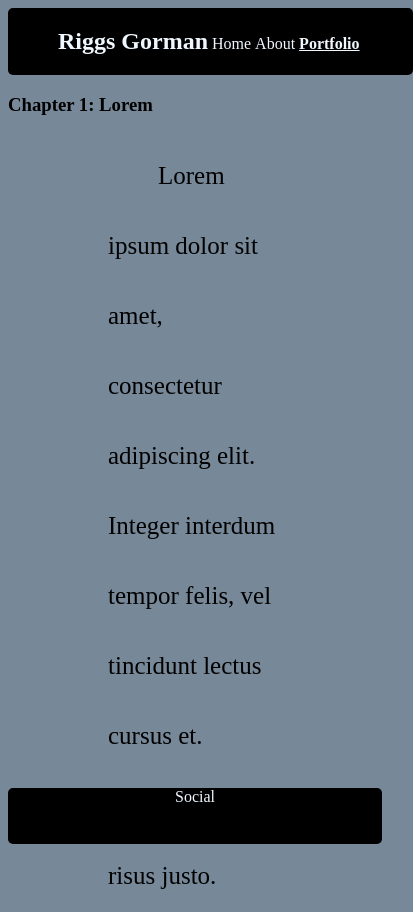
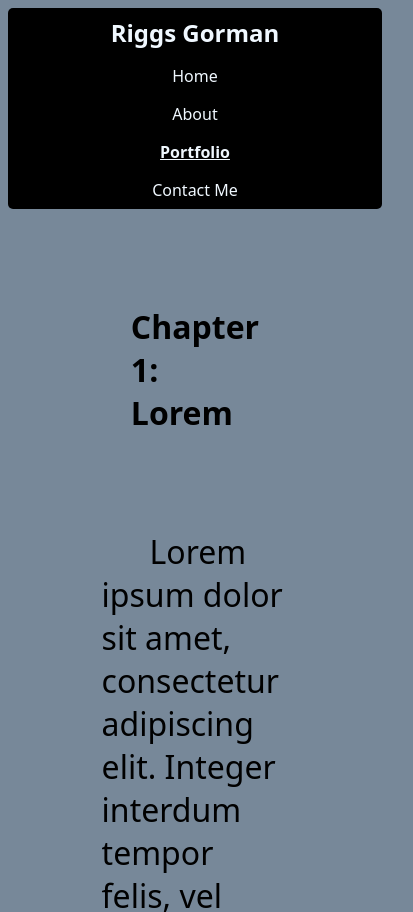
Before and after one commit to riggsmcgee/Personal-Website-Fullstack-, a plain HTML site: page portfolio.html in a window 390 px wide. Shown: the top 912 px of the page, 413 px wide, since content can reach past the window. Drawn offline with Linux system fonts and the light colour scheme.

Commit message:
Cleaned up the code in general. Added contact.html and form-success.html

```diff
--- a/portfolio.html
+++ b/portfolio.html
@@ -7,27 +7,14 @@
     <link rel="stylesheet" href="style.css" />
   </head>
   <body>
-    <!--Done: Header w/ links to other html pages and my name -->
     <nav>
-      <div class="headerLeft">
-        <h1><b>Riggs Gorman</b></h1>
-      </div>
-      <div class="headerRight">
-        <div>
-          <a href="index.html">Home</a>
-        </div>
-        <div>
-          <a href="about.html">About</a>
-        </div>
-        <div>
-          <a href="portfolio.html"
-            ><b><u>Portfolio</u></b></a
-          >
-        </div>
-      </div>
+      <h1>Riggs Gorman</h1>
+      <a href="index.html">Home</a>
+      <a href="about.html">About</a>
+      <a href="portfolio.html" class="current-page">Portfolio</a>
+      <a href="contact.html">Contact Me</a>
     </nav>
-    <!-- Three sections about myself -->
-    <div>
+    <content id="portfolio-content">
       <h3>Chapter 1: Lorem</h3>
       <p>
         Lorem ipsum dolor sit amet, consectetur adipiscing elit. Integer
@@ -39,8 +26,6 @@
         efficitur nec. Mauris vel lacinia nunc. Ut id cursus erat. Suspendisse
         potenti.
       </p>
-    </div>
-    <div>
       <h3>Chapter 2: Ipsum</h3>
       <p>
         Lorem ipsum dolor sit amet, consectetur adipiscing elit. Vestibulum sed
@@ -51,8 +36,6 @@
         efficitur nec. Mauris vel lacinia nunc. Ut id cursus erat. Suspendisse
         potenti.
       </p>
-    </div>
-    <div>
       <h3>Chapter 3: Dolor</h3>
       <p>
         Lorem ipsum dolor sit amet, consectetur adipiscing elit. Vestibulum sed
@@ -63,11 +46,11 @@
         efficitur nec. Mauris vel lacinia nunc. Ut id cursus erat. Suspendisse
         potenti.
       </p>
-    </div>
+    </content>
 
-    <div class="footer">
+    <footer>
       <a>Social</a>
-    </div>
+    </footer>
 
     <script src="javascript.js"></script>
   </body>
--- a/style.css
+++ b/style.css
@@ -1,5 +1,16 @@
 body {
-    background-color:lightslategrey
+    background-color:lightslategrey;
+    font-family: system-ui, -apple-system, BlinkMacSystemFont, 'Segoe UI', Roboto, Oxygen, Ubuntu, Cantarell, 'Open Sans', 'Helvetica Neue', sans-serif;
+    display: grid;
+    min-height: 99vh;
+    max-width: 100%;
+    grid-template-columns: 1fr 1fr 1fr;
+    grid-template-rows: auto 1fr auto;
+    grid-template-areas:
+    "nav nav nav"
+    "content content content"
+    "footer footer footer"
+    ;
 }
 
 h1 {
@@ -7,49 +18,128 @@ h1 {
 }
 
 nav {
-    display: block;
+    display: flex;
+    flex-direction: row;
     background-color:black;
-    width: 95%;
-    height: 100%;
-    padding-left: 50px;
+    border-radius: 5px;
+    grid-area: nav;
+    justify-items: center;
+    align-items: baseline;
+    justify-content: left;
+}
+
+nav a, footer a {
+    color: aliceblue;
+}
+
+nav > * {
+    margin-left: 2rem;
+}
+
+.current-page {
+    text-decoration: underline;
+    font-weight: 800;
+}
+
+content {
+    display: flex;
+    justify-content: center;
+    align-items: center;
+    grid-area: content;
+}
+
+content > * {
+    margin: 0 5vw;
+}
+
+p {
+    font-size: 2rem;
+}
+
+img {
+    /* width: 25%; */
+    width: 25%;
     border-radius: 5px;
 }
 
-.quote {
-    text-align: center;
-    padding-top: 0px;
+#about-content {
+    flex-direction: column;
+
+    h2 {
+        font-size: 2rem;
+        margin-bottom: 1rem;
+        margin-top: 1rem;
     }
 
-img {
-    width: 400px;
-    margin-top: 20px;
+    p {
+        margin-bottom: 1.5rem;
+        text-indent: 3rem;
+    }
+
+
+}
+
+#about-content p:last-child {
+    margin-bottom: 5rem;
+}
+
+#portfolio-content {
+    flex-direction: column;
+    margin: 5rem 10rem;
+
+    h3 {
+        font-size: 2rem;
+        margin-bottom: 1rem;
+        margin-top: 1rem;
+    }
+
+    p {
+        margin-bottom: 2rem;
+        text-indent: 3rem;
+    }
+
+    input {
+        height: 3rem;
+        width: 20rem;
+    }
+}
+
+#contact-content {
+    flex-direction: column;
+}
+
+
+#form-success-content {
+    flex-direction: column;
+    >* {
+        margin: 5rem 0;
+    }
+
+    a {
+        background-color: black;
+        padding: 1rem;
         border-radius: 5px;
     }
 
-div {
-    display: inline-block;
+    p {
+        text-align: center;
     }
-.content {
-    text-align: center;
-    margin-bottom: 300px;
 }
 
-.footer {
+
+
+footer {
+    display: flex;
+    justify-content: center;
     background-color:black;
-    display: block;
-    height: 56px;
-    bottom: 0;
-    position: sticky;
-    text-align: center;
     border-radius: 5px;
-}
-h2 {
-    text-align: center;
+    grid-area: footer;
 }
 
+
 a {
-    color: aliceblue;
     text-decoration: none;
+    color: antiquewhite;
 }
 
 a:hover {
@@ -60,17 +150,31 @@ a:hover {
     background-color: palevioletred;
 }
 
-.socials {
-    height: 100%;
-    width: 100%;
-    text-align: center;
-    margin-top: 20px;
+@media screen and (max-width: 500px) {
+    nav {
+        flex-direction: column;
+        justify-content: center;
+        align-items: center;
+        justify-items: center;
+        align-content: center;
+
+        >* {
+            margin: 0.5rem 0;
+        }
     }
 
+    content {
+        flex-direction: column;
+
         p {
-    font-size: 25px;
-    line-height: 70px;
-    text-indent: 50px;
-    padding-left: 100px;
-    padding-right: 100px;
+            margin-top: 5rem;
         }
+
+        img {
+            width: 80%;
+            margin: 8rem 0;
+        }
+
+    }
+
+}
```
Also changed, not shown: about.html (+9 -20 lines), contact.html (added, +34 -0 lines), form-success.html (added, +26 -0 lines), index.html (+7 -28 lines). Lines whose indentation alone changed are shown as unchanged.
